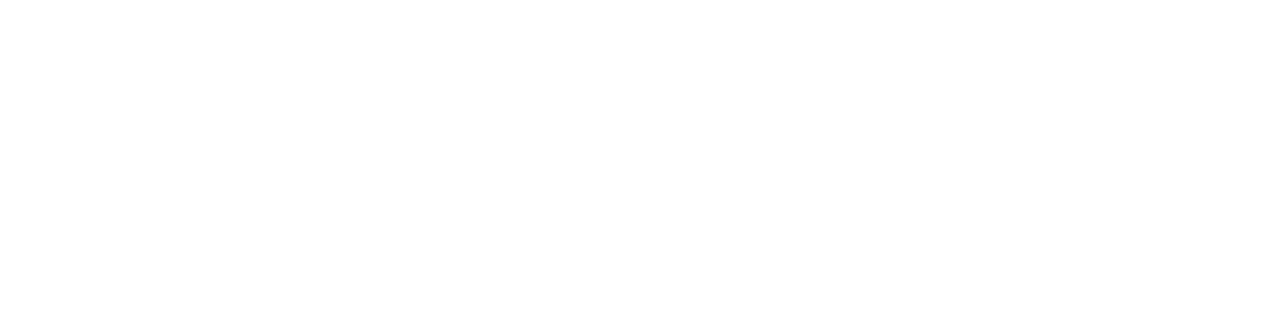
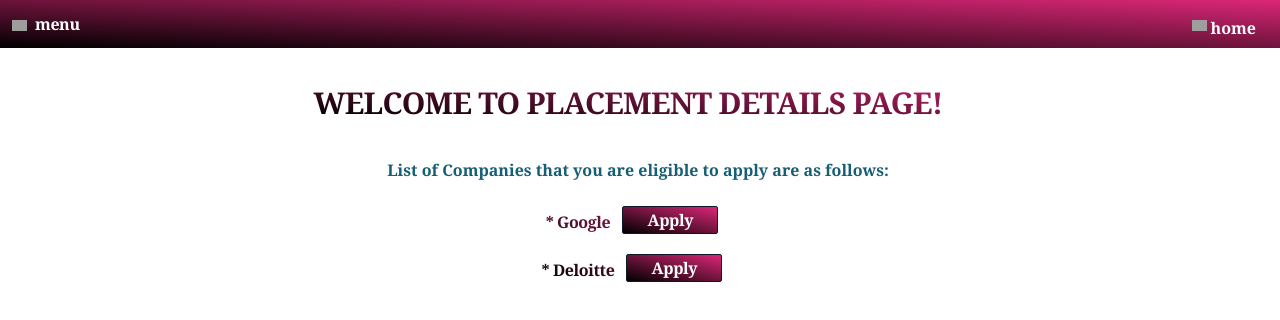
Before and after one commit to GowriJ-15/Placement-Management-System, a React (Create React App) app in the folder placement_system/client/: page /student_details in a window 1280 px wide. Before the commit this address had no page. Shown: the top 320 px of the page. Built offline with nearby package versions, Linux system fonts and the light colour scheme; grey boxes are pictures that could not be loaded.

Commit message:
Login authentication not added

```diff
--- a/placement_system/client/src/App.js
+++ b/placement_system/client/src/App.js
@@ -8,12 +8,19 @@
 import CompanySignup from "./Pages/CompanySignup";
 import S_details from "./Pages/S_details";
 
+
 function App() {
-  const [usernameReg, setUsernameReg] = useState("");
-  const [passwordReg, setPasswordReg] = useState("");
+  const [name,setName] = useState("");
+  const [email,setEmail] = useState("");
+  const [password,setPassword] = useState("");
+  const [admno,setAdmno] = useState("");
+  const [cgpa,setCgpa] = useState("");
+  const [backlog,setBacklog] = useState("");
+  const [cname,setcname] = useState("");
+  const [cid,setcid] = useState("");
+  const [ccgpa,setccgpa] = useState("");
 
-  const [username, setUsername] = useState("");
-  const [password, setPassword] = useState("");
+
 
   return (
     <div>
@@ -21,33 +28,34 @@
       <Router>
         <Routes>
           <Route path="/" element={<Home />} />
-            <Route
-              path="/student_login"
-              element={
-                <StudentLogin username={username} setUsername={setUsername} />
-              }
-            />
+          <Route path="/student_login" element={<StudentLogin/>} />
           <Route path="/pc_login" element={<PcLogin />} />
           <Route
             path="/student_signup"
             element={
               <StudentSignup
-                  usernameReg={usernameReg}
-                  setUsernameReg={setUsernameReg}
-                  username={username}
-                  setUsername={setUsername}
+                name={name}
+                email={email}
+                setName={setName}
+                setEmail={setEmail}
                 password={password}
                 setPassword={setPassword}
-                  passwordReg={passwordReg}
-                  setPasswordReg={setPasswordReg}
+                cgpa={cgpa}
+                setCgpa={setCgpa}
+                admno={admno}
+                setAdmno={setAdmno}
+                backlog={backlog}
+                setBacklog={setBacklog}
               />
             }
           />
-            <Route path="/company_reg" element={<CompanySignup />} />
+          <Route path="/company_reg" element={<CompanySignup cname={cname} setcname={setcname} cid={cid} setcid={setcid} ccgpa={ccgpa} setccgpa={setccgpa} />} />
+          <Route path="/student_details" element={<S_details/>} />
         </Routes>
       </Router>
           }
-      {/*<S_details/>*/}
+
+
     </div>
   );
 }
--- a/placement_system/client/src/Components/ShowMenu.js
+++ b/placement_system/client/src/Components/ShowMenu.js
@@ -1,13 +1,13 @@
 import React from "react";
 
+
 function ShowMenu() {
+
   return (
     <div>
-      <div className="pt-3 font-medium bg-gradient-to-tr from-slate-400 to-pink-200 mr-5 mt-4 flex flex-row text-cyan-900 text-base ml-2 border shadow-black h-52 w-28 flex justify-center">
+      <div className="pt-3 font-medium bg-gradient-to-tr from-slate-700 to-pink-600 mr-5 mt-4 flex flex-row text-white  ml-1 border rounded-lg shadow-slate-400 shadow-md h-56 w-36 justify-center text-sm">
 
-          <a > LogOut</a>
-
-
+          Upcoming events<br/>
       </div>
     </div>
   );
--- a/placement_system/client/src/Pages/CompanySignup.js
+++ b/placement_system/client/src/Pages/CompanySignup.js
@@ -1,8 +1,18 @@
 import React from "react";
 import { useNavigate } from "react-router-dom";
+import Axios from "axios";
 
 
-function CompanySignup() {
+function CompanySignup({cname,setcname,ccgpa,setccgpa,cid,setcid}) {
+  const companyregister = () => {
+    Axios.post("http://localhost:3001/companyregister", {
+     cname:cname,
+     cid:cid,
+     ccgpa:ccgpa
+    }).then((response) => {
+      console.log(response);
+    });
+  };
   const navigate = useNavigate();
   return (
     <div>
@@ -34,6 +44,9 @@
                   <input
                     className="border-relative bg-gray-100 p-1 border rounded-lg dark:border-gray-300 outline-none shadow-lg mx-1 w-48"
                     type="text"
+                    onChange={(e)=>{
+                      setcname(e.target.value);
+                    }}
                   />
                 </div>
 
@@ -42,6 +55,10 @@
                   <input
                     className="border-relative shadow-lg bg-gray-100 p-1 border rounded-lg dark:border-gray-300 outline-none mx-8 px-2 w-48"
                     type="number"
+                    step="any"
+                    onChange={(e)=>{
+                      setcid(e.target.value);
+                    }}
                   />
                 </div>
                 <div className="flex flex-row mb-4 pt-2">
@@ -49,6 +66,9 @@
                   <input
                     className="border-relative shadow-lg bg-gray-100 p-1 border rounded-lg dark:border-gray-300 outline-none mx-3 px-1 w-48"
                     type="number"
+                    onChange={(e)=>{
+                      setccgpa(e.target.value);
+                    }}
                     required
                   />
                 </div>
@@ -56,6 +76,7 @@
               <div>
                 <div className="flex justify-center items-center pt-4">
                   <button
+                    onClick={companyregister}
                     type="submit"
                     className=" px-8 py-1 bg-gradient-to-tr from-black to-pink-600 relative text-white border  rounded content-center ease-out hover:translate-y-1 transition-all font-semibold font-serif"
                   >
--- a/placement_system/client/src/Pages/S_details.js
+++ b/placement_system/client/src/Pages/S_details.js
@@ -1,33 +1,95 @@
 import React, { useState, useEffect } from "react";
 import ShowMenu from "../Components/ShowMenu";
+import { useNavigate } from "react-router-dom";
+import { Axios } from "axios";
 
 function S_details() {
   const [state, setState] = useState(false);
+  //const [cList, setcList] = useState([]);
+  const [id, setId] = useState("");
+
+  //useEffect(() => {
+  //Axios.get("http://localhost:3001/ifUserEligible", {
+  //id: id,
+  //}).then((response) => {
+  //setcList(response.data);
+  //});
+  //}, []);
+
+  let cList = [
+    {
+      cName: "Google",
+    },
+    {
+      cName: "Deloitte",
+    },
+  ];
+  const [text,setText] = useState("Apply");
+  const changeText = (text) => setText(text);
+  const navigate = useNavigate();
   return (
-    <div className="bg-gradient-to-tr from-slate-500 to-pink-600 relative w-full h-full">
-      <div className="float-left ">
-        <div>
-          <div className="font-semibold tracking-tight leading-none font-serif text-transparent bg-clip-text bg-gradient-to-tr from-black to-pink-600 mr-5 mt-4 flex mb-0 pb-0  flex-row">
+    <div>
+      <div className="w-screen h-12 bg-gradient-to-tr from-black to-pink-600">
+        <div className="float-left flex flex-col w-40 mx-3">
+          <div className="font-semibold tracking-tight leading-none font-serif text-white mr-5 mt-4 flex mb-0 pb-0  flex-row">
             <div>
               <img
                 onClick={() => setState(!state)}
-                className=" cursor-pointer"
+                className=" cursor-pointer pt-1"
                 src="https://encrypted-tbn0.gstatic.com/images?q=tbn:ANd9GcQxNXvRIuRSR1anM3AOe_EnHoq520h6uV1qDw&usqp=CAU"
-                width="20"
+                width="15"
               />
             </div>
 
-            <div>
+            <div className="mx-2 ">
               <a>menu</a>
             </div>
           </div>
+
           {state ? <ShowMenu /> : null}
         </div>
+        <div className="float-right font-semibold font-serif text-white mr-5 mt-4 mb-6 flex flex-row ">
+          <div className="pt-1">
+            <img
+              src="https://encrypted-tbn0.gstatic.com/images?q=tbn:ANd9GcQKrHlsZ0BO6iQUOQRxGqreTYCWLVAxmQyaTw&usqp=CAU"
+              width="15"
+            />
+          </div>
+          <div className="mx-1 cursor-pointer">
+            <a onClick={() => navigate("/")}> home</a>
+          </div>
+        </div>
       </div>
-      <div className="float-right border ">
-        Hello
+      <div className="body">
+        <div className="content w-screen h-screen fixed">
+          <div className="  border-slate-300 mb-1 mt-1 mr-1 flex justify-center items-center flex-col ">
+            <div className=" font-bold flex justify-center items-center pt-5 text-3xl tracking-tight leading-none font-serif text-transparent bg-clip-text bg-gradient-to-tr from-black to-pink-600 mr-5 mt-4  flex-row">
+              <h1>WELCOME TO PLACEMENT DETAILS PAGE!</h1>
+            </div>
+            <div className="font-semibold flex justify-center items-center pt-10 font-serif text-cyan-800">
+              List of Companies that you are eligible to
+              apply are as follows:
+            </div>
+
+            <div className="font-bold pt-3 tracking-tight leading-none font-serif text-transparent bg-clip-text bg-gradient-to-tr from-black to-pink-600 flex flex-col ">
+              {cList.map((val) => {
+                return (
+                  <div className="flex justify-center flex-row pt-2">
+                    <div className=" pt-3 pb-3 ">
+                      <h1>* {val.cName} </h1>
+                    </div>
+                    <div className="mx-3">
+                      <button
+                      onClick={()=>changeText("Applied")}
+                      className="border border-slate-900 rounded-sm w-24 mt-1  bg-gradient-to-tr from-black to-pink-600 relative text-white border  rounded content-center ease-out hover:translate-x-1 transition-all font-semibold font-serif h-7">{text}</button>
+                    </div>
+                  </div>
+                );
+              })}
+            </div>
+          </div>
+        </div>
       </div>
-
     </div>
   );
 }
--- a/placement_system/client/src/Pages/s_login.js
+++ b/placement_system/client/src/Pages/s_login.js
@@ -44,6 +44,7 @@
             <div className="flex justify-center items-center flex-col">
               <div className="p-4">
                 <button
+                  onClick={()=>navigate("/student_details")}
                   type="submit"
                   className=" px-8 py-1 bg-gradient-to-tr from-black to-pink-600  relative text-white border rounded content-center ease-out hover:translate-y-1 transition-all font-semibold font-serif"
                 >
```
Also changed, not shown: placement_system/client/src/Pages/Student.js (+22 -12 lines). Lines whose indentation alone changed are shown as unchanged.
